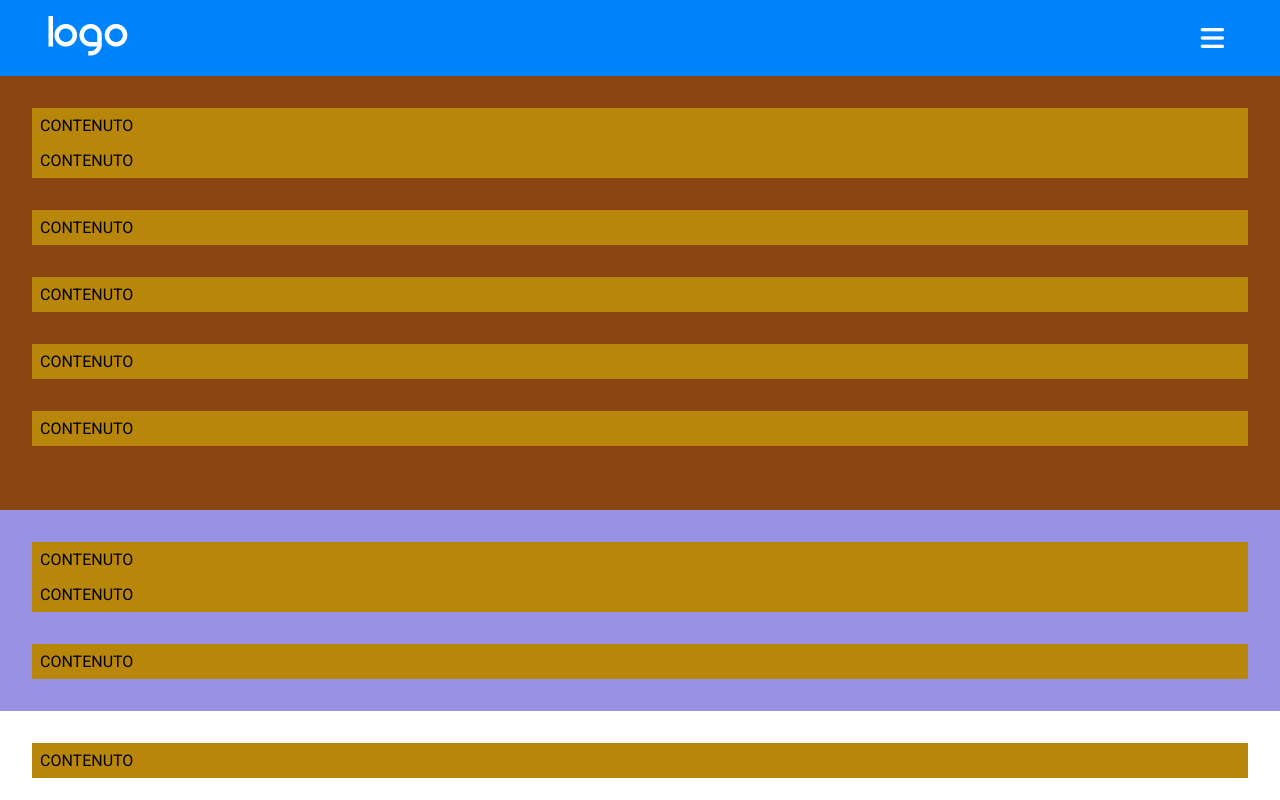
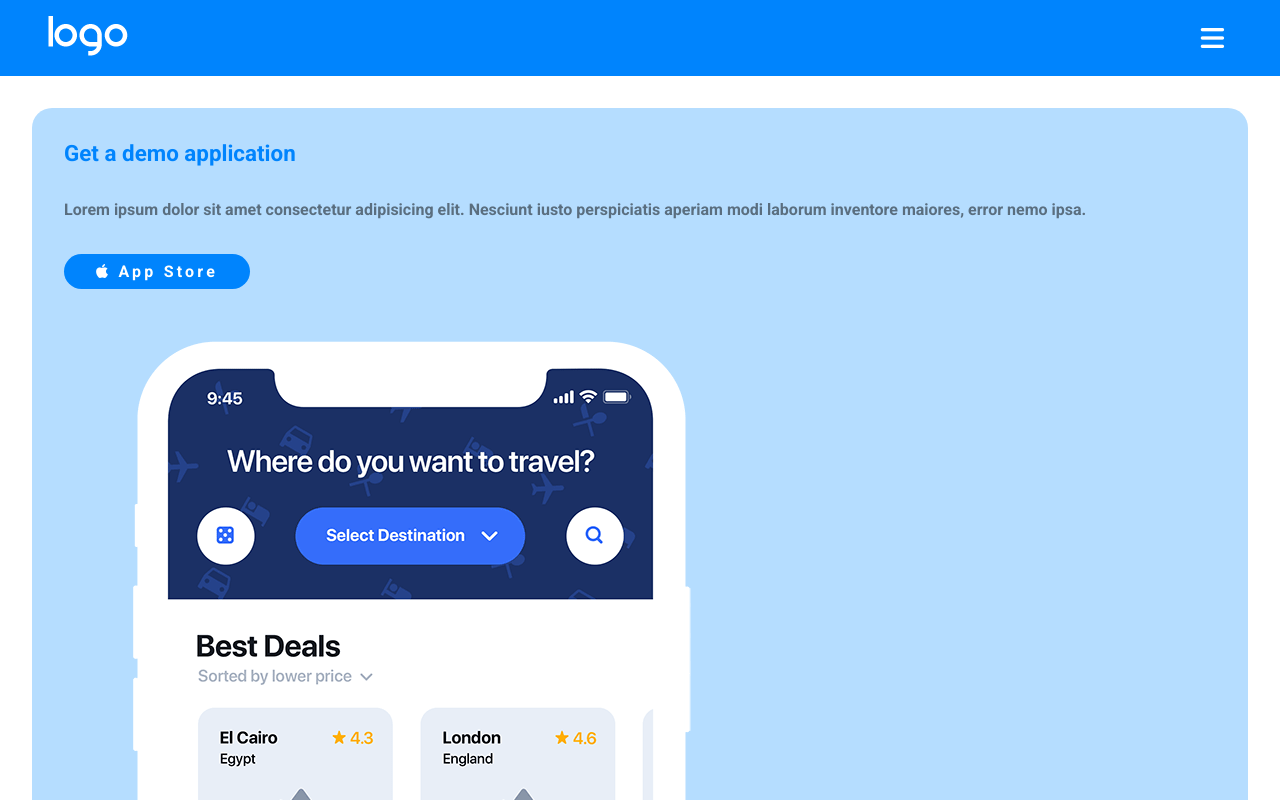
Before and after one commit to DilettaPelloni/htmlcss-responsive-layout, a plain HTML site: page index.html in a window 1280 px wide. Shown: the top 800 px of the page. Drawn offline with Linux system fonts and the light colour scheme.

Commit message:
fatta intro

```diff
--- a/css/general.css
+++ b/css/general.css
@@ -39,6 +39,36 @@ img {
     padding: 0 2rem;
 }
 
+/* TITOLI */
+h3 {
+    font-size: 1.4em;
+}
+
+/* BOTTONI */
+
+.btn {
+    padding: 0.5em var(--main-space);
+    display: inline-block;
+
+    text-decoration: none;
+
+    background-color: white;
+    color: black;
+    border-radius: 50px;
+    text-align: center;
+
+    cursor: pointer;
+}
+
+.btn.blue-btn {
+    background-color: var(--primary-color);
+    color: white;
+    font-weight: bold;
+    letter-spacing: 0.2rem;
+}
+
+
+
 /* SECTIONS */
 section {
     padding: var(--main-space) 0;
--- a/css/style.css
+++ b/css/style.css
@@ -20,17 +20,46 @@ header .container {
 /* ***** MAIN ***** */
 
 /* INTRO */
-#intro {
-    background-color: saddlebrown;
-}
-
 #intro .card-box {
     flex-wrap: wrap;
 }
 
-#intro .card-box  .card {
+#intro .card-box .card {
     width: 100%;
     margin-bottom: var(--main-space);
+    padding: 0 var(--main-space);
+
+    background-color: var(--primary-color-light);
+    border-radius: 20px;
+}
+
+#intro .card-box .card:not(:first-child) {
+    text-align: center;
+}
+
+#intro .card-box .card h3 {
+    margin-top: var(--main-space);
+    color: var(--primary-color);
+}
+
+#intro .card-box .card p {
+    margin: var(--main-space) 0;
+    color: #5a6e7f;
+    font-weight: bold;
+    line-height: 1.5em;
+}
+
+#intro .card-box .card .img-box {
+    margin-top: var(--main-space);
+}
+
+#intro .card-box .card img {
+    display: block;
+}
+
+#intro .card-box .card .icon-head {
+    margin-top: var(--main-space);
+    color: var(--primary-color);
 }
 
 /* PLANNING */
--- a/index.html
+++ b/index.html
@@ -55,37 +55,61 @@
                     <div class="card-box flex">
 
                         <div class="card">
-                            <div class="box-debug">
-                                CONTENUTO
-                            </div>
+                            <div class="text-box">
 
-                            <div class="box-debug">
-                                CONTENUTO
+                                <h3>Get a demo application</h3>
+
+                                <p>Lorem ipsum dolor sit amet consectetur adipisicing elit. Nesciunt iusto perspiciatis aperiam modi laborum inventore maiores, error nemo ipsa.</p>
+
+                                <a class="btn blue-btn" href="">
+                                    <i class="fa-brands fa-apple"></i>
+                                    App Store
+                                </a>
+                            </div><!-- CHIUSURA TEXT BOX -->
+
+                            <div class="img-box">
+                                <img src="img/phone.png" alt="phone img">
                             </div>
                         </div><!-- CHIUSURA CARTA -->
 
                         <div class="card">
-                            <div class="box-debug">
-                                CONTENUTO
+                            <div class="icon-head">
+                                <i class="fa-solid fa-file-code fa-4x"></i>
                             </div>
+
+                            <h3>Clean Code</h3>
+
+                            <p>Lorem ipsum dolor sit amet consectetur adipisicing elit. Nesciunt iusto perspiciatis aperiam modi laborum inventore maiores, error nemo ipsa.</p>
                         </div><!-- CHIUSURA CARTA -->
 
                         <div class="card">
-                            <div class="box-debug">
-                                CONTENUTO
+                            <div class="icon-head">
+                                <i class="fa-solid fa-compass-drafting fa-4x"></i>
                             </div>
+
+                            <h3>Web Design</h3>
+
+                            <p>Lorem ipsum dolor sit amet consectetur adipisicing elit. Nesciunt iusto perspiciatis aperiam modi laborum inventore maiores, error nemo ipsa.</p>
                         </div><!-- CHIUSURA CARTA -->
 
                         <div class="card">
-                            <div class="box-debug">
-                                CONTENUTO
+                            <div class="icon-head">
+                                <i class="fa-solid fa-laptop-code fa-4x"></i>
                             </div>
+
+                            <h3>Development</h3>
+
+                            <p>Lorem ipsum dolor sit amet consectetur adipisicing elit. Nesciunt iusto perspiciatis aperiam modi laborum inventore maiores, error nemo ipsa.</p>
                         </div><!-- CHIUSURA CARTA -->
 
                         <div class="card">
-                            <div class="box-debug">
-                                CONTENUTO
+                            <div class="icon-head">
+                                <i class="fa-solid fa-bullhorn fa-4x"></i>
                             </div>
+
+                            <h3>Brandinf</h3>
+
+                            <p>Lorem ipsum dolor sit amet consectetur adipisicing elit. Nesciunt iusto perspiciatis aperiam modi laborum inventore maiores, error nemo ipsa.</p>
                         </div><!-- CHIUSURA CARTA -->
 
                     </div><!-- CHIUSURA CARD BOX -->
```
